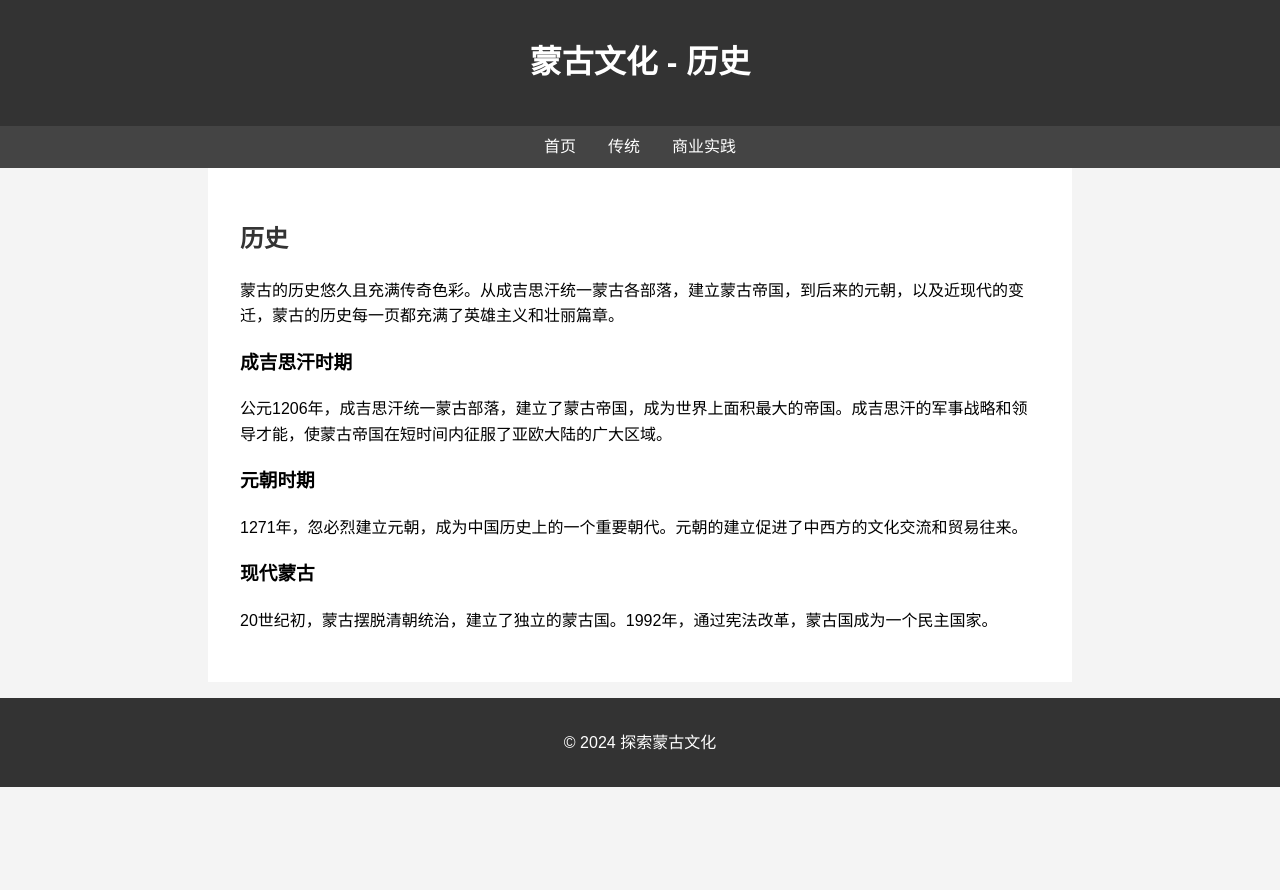
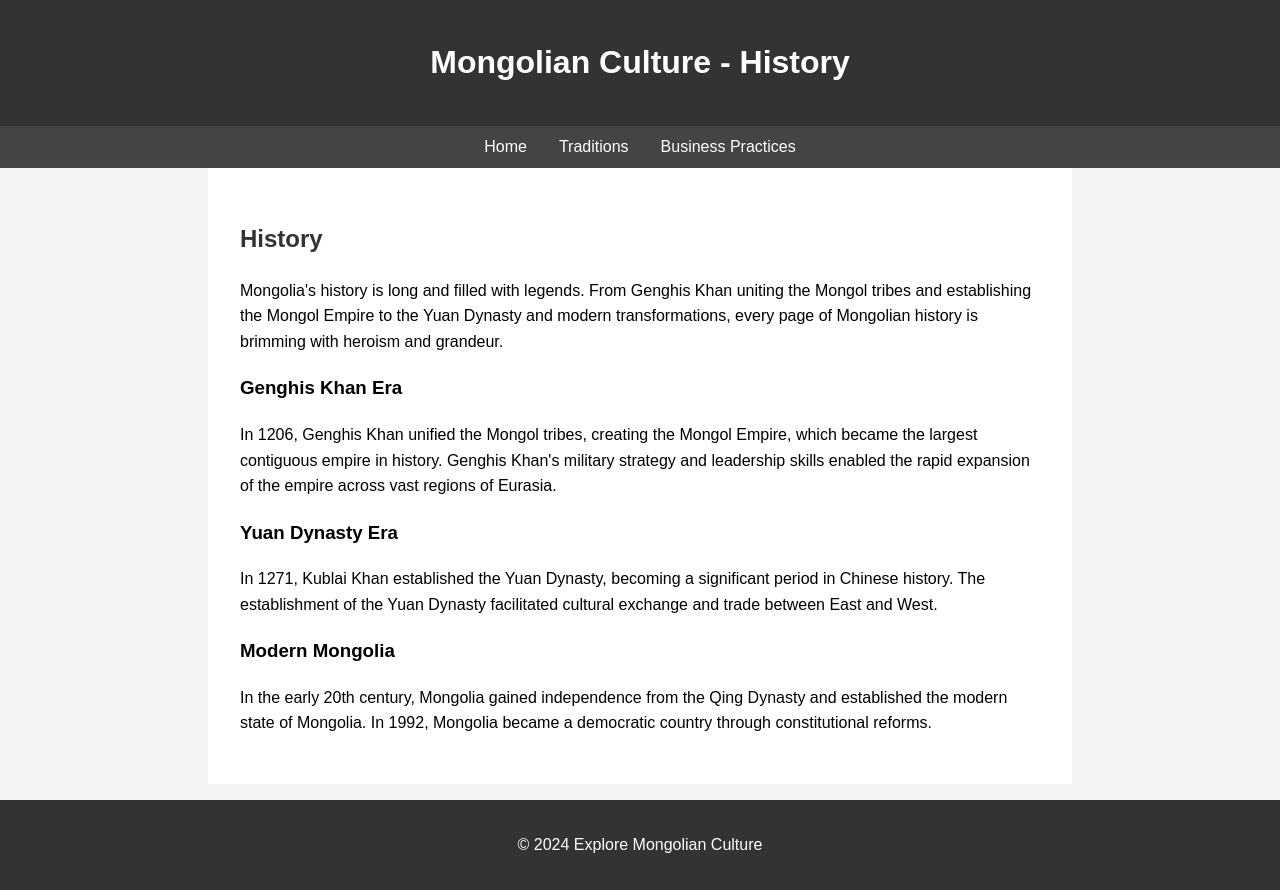
Before and after one commit to foover125/work-in-team, a plain HTML site: page history.html in a window 1280 px wide. Before the commit the page ends 800 px from the top, so only its background shows below. Drawn offline with Linux system fonts and the light colour scheme.

Commit message:
Update history.html

```diff
--- a/history.html
+++ b/history.html
@@ -1,9 +1,9 @@
 <!DOCTYPE html>
-<html lang="zh">
+<html lang="en">
 <head>
     <meta charset="UTF-8">
     <meta name="viewport" content="width=device-width, initial-scale=1.0">
-    <title>蒙古文化 - 历史</title>
+    <title>Mongolian Culture - History</title>
     <style>
         body {
             font-family: Arial, sans-serif;
@@ -45,33 +45,37 @@
             background: #333;
             color: #fff;
         }
+        img {
+            max-width: 100%;
+            height: auto;
+        }
     </style>
 </head>
 <body>
 
 <header>
-    <h1>蒙古文化 - 历史</h1>
+    <h1>Mongolian Culture - History</h1>
 </header>
 
 <nav>
-    <a href="index.html">首页</a>
-    <a href="traditions.html">传统</a>
-    <a href="business.html">商业实践</a>
+    <a href="index.html">Home</a>
+    <a href="traditions.html">Traditions</a>
+    <a href="business.html">Business Practices</a>
 </nav>
 
 <section>
-    <h2>历史</h2>
-    <p>蒙古的历史悠久且充满传奇色彩。从成吉思汗统一蒙古各部落，建立蒙古帝国，到后来的元朝，以及近现代的变迁，蒙古的历史每一页都充满了英雄主义和壮丽篇章。</p>
-    <h3>成吉思汗时期</h3>
-    <p>公元1206年，成吉思汗统一蒙古部落，建立了蒙古帝国，成为世界上面积最大的帝国。成吉思汗的军事战略和领导才能，使蒙古帝国在短时间内征服了亚欧大陆的广大区域。</p>
-    <h3>元朝时期</h3>
-    <p>1271年，忽必烈建立元朝，成为中国历史上的一个重要朝代。元朝的建立促进了中西方的文化交流和贸易往来。</p>
-    <h3>现代蒙古</h3>
-    <p>20世纪初，蒙古摆脱清朝统治，建立了独立的蒙古国。1992年，通过宪法改革，蒙古国成为一个民主国家。</p>
+    <h2>History</h2>
+    <p>Mongolia's history is long and filled with legends. From Genghis Khan uniting the Mongol tribes and establishing the Mongol Empire to the Yuan Dynasty and modern transformations, every page of Mongolian history is brimming with heroism and grandeur.</p>
+    <h3>Genghis Khan Era</h3>
+    <p>In 1206, Genghis Khan unified the Mongol tribes, creating the Mongol Empire, which became the largest contiguous empire in history. Genghis Khan's military strategy and leadership skills enabled the rapid expansion of the empire across vast regions of Eurasia.</p>
+    <h3>Yuan Dynasty Era</h3>
+    <p>In 1271, Kublai Khan established the Yuan Dynasty, becoming a significant period in Chinese history. The establishment of the Yuan Dynasty facilitated cultural exchange and trade between East and West.</p>
+    <h3>Modern Mongolia</h3>
+    <p>In the early 20th century, Mongolia gained independence from the Qing Dynasty and established the modern state of Mongolia. In 1992, Mongolia became a democratic country through constitutional reforms.</p>
 </section>
 
 <footer>
-    <p>&copy; 2024 探索蒙古文化</p>
+    <p>&copy; 2024 Explore Mongolian Culture</p>
 </footer>
 
 </body>
```
